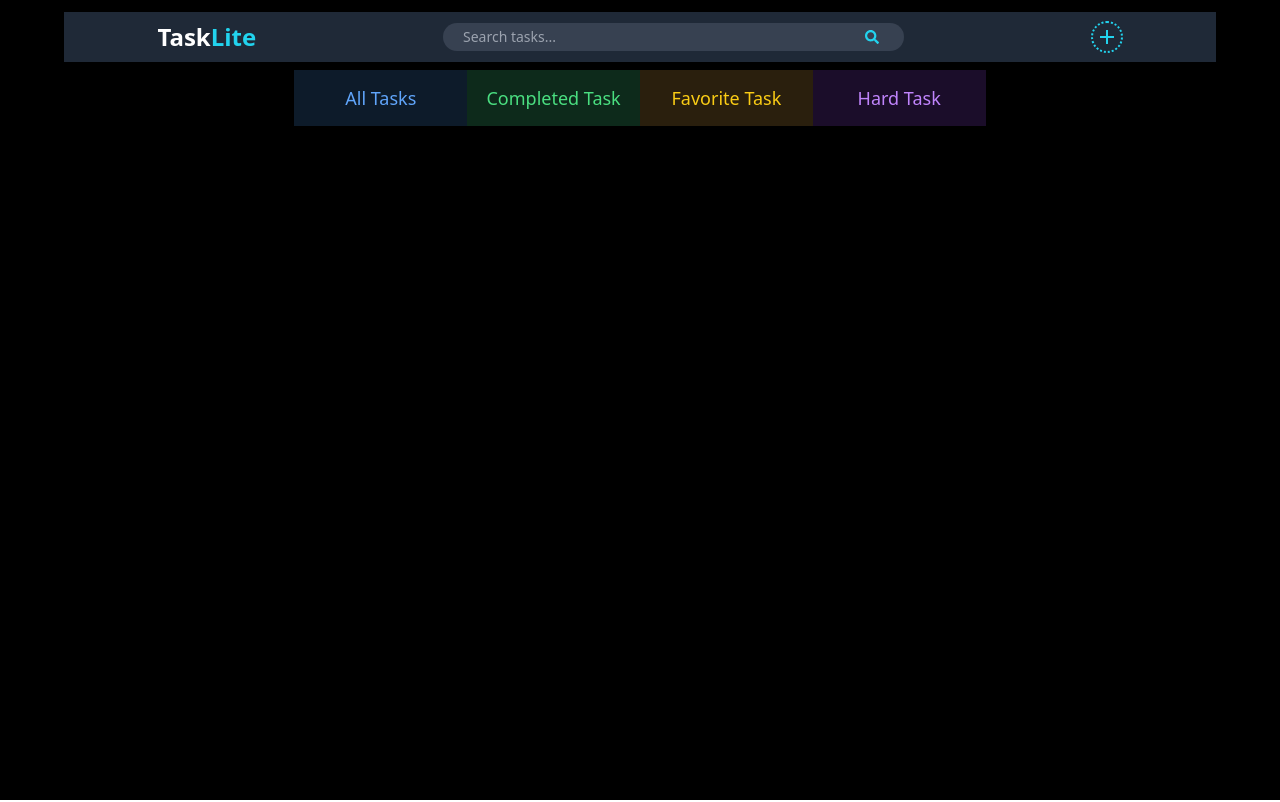
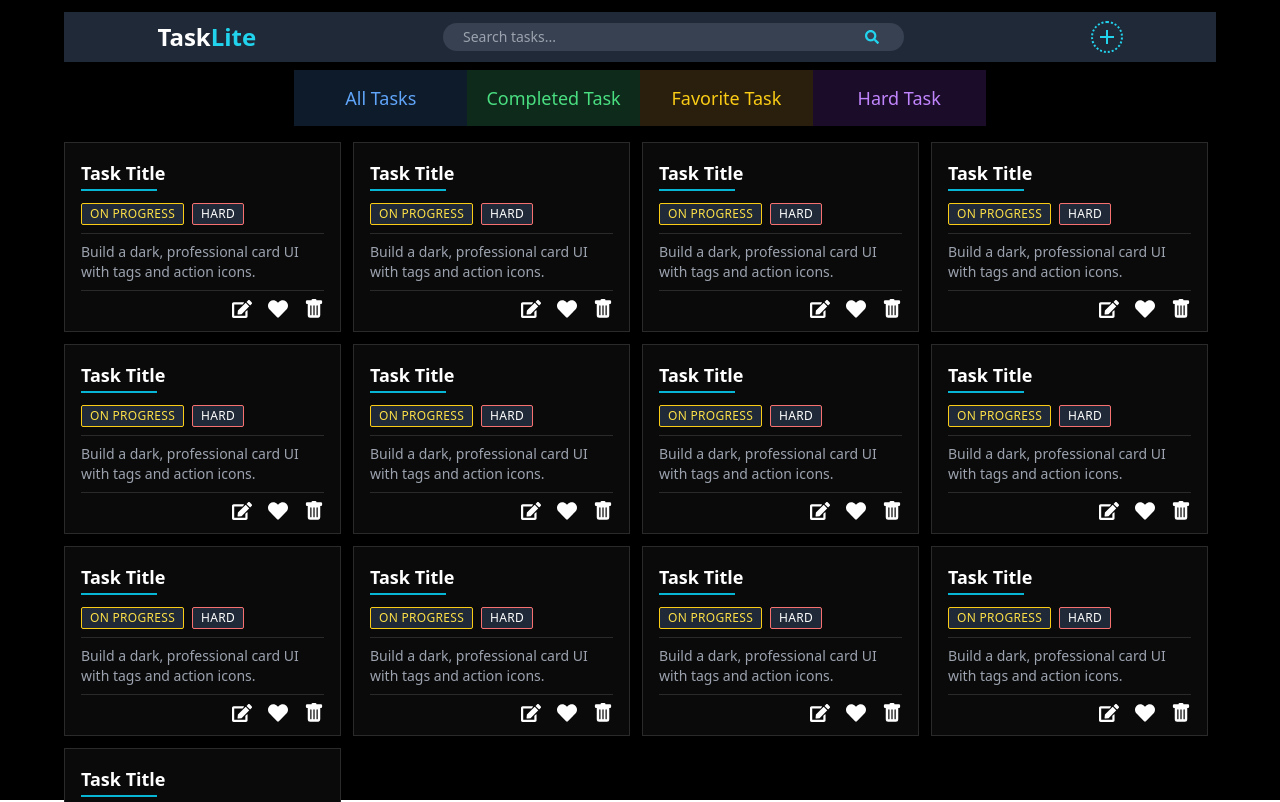
Before and after one commit to Bitan-Banerjee244/TASK-MANAGER-APP-MERN, a React (Vite) app in the folder frontend/: page / in a window 1280 px wide. Built offline with nearby package versions, Linux system fonts and the light colour scheme.

Commit message:
Card and Main Section Created

```diff
--- a/frontend/src/components/Card.jsx
+++ b/frontend/src/components/Card.jsx
@@ -1,9 +1,55 @@
-import React from 'react'
-
+import { FaHeart } from "react-icons/fa";
+import { BsTrashFill } from "react-icons/bs";
+import { FaEdit } from "react-icons/fa";
 function Card() {
   return (
-    <div>Card</div>
-  )
+    <>
+      <div
+        id="card"
+        className="w-full min-h-[190px] bg-red-100 relative overflow-hidden"
+      >
+        {/* Card content with flat black design */}
+        <div className="w-full h-full bg-[#0a0a0a] text-white p-4 flex flex-col justify-between shadow-md border border-[#2a2a2a]">
+          {/* Title + Tags */}
+          <div>
+            {/* Title with 90% underline */}
+            <h2 className="text-lg font-semibold relative pb-1 w-fit">
+              Task Title
+              <span className="absolute left-0 bottom-0 w-[90%] h-[2px] bg-cyan-500 block"></span>
+            </h2>
+
+            {/* Tags */}
+            <div className="flex gap-2 mt-3">
+              <span className="text-xs border border-yellow-400 bg-[#1f2937] text-yellow-300 px-2 py-0.5 uppercase tracking-wide rounded-sm cursor-pointer">
+                On Progress
+              </span>
+              <span className="text-xs border border-red-400 bg-[#1f2937] red-purple-300 px-2 py-0.5 uppercase tracking-wide rounded-sm cursor-pointer">
+                Hard
+              </span>
+            </div>
+          </div>
+
+          {/* Description */}
+          <p className="text-gray-400 text-sm mt-2 border-t border-[#2a2a2a] pt-2">
+            Build a dark, professional card UI with tags and action icons.
+          </p>
+
+          {/* Action Icons */}
+          <div className="flex justify-end items-center gap-4 mt-2 text-xl border-t border-[#2a2a2a] pt-2">
+            <button title="Edit" className="hover:text-cyan-400 transition">
+              <FaEdit />
+            </button>
+            <button title="Favorite" className="hover:text-pink-500 transition">
+              <FaHeart />
+            </button>
+            <button title="Delete" className="hover:text-red-500 transition">
+              <BsTrashFill />
+            </button>
+          </div>
+        </div>
+      </div>
+    </>
+  );
 }
 
-export default Card
+export default Card;
--- a/frontend/src/index.css
+++ b/frontend/src/index.css
@@ -6,5 +6,16 @@ body {
   width: 100%;
   height: 100%;
   box-sizing: border-box;
-  overflow: hidden;
+  overflow-y: hidden;
 }
+
+/* Hide scrollbar, but allow scrolling */
+.hide-scrollbar {
+  overflow: auto;           /* enable scroll */
+  scrollbar-width: none;    /* Firefox */
+  -ms-overflow-style: none; /* IE 10+ */
+}
+
+.hide-scrollbar::-webkit-scrollbar {
+  display: none;            /* Chrome, Safari */
+}
--- a/frontend/src/pages/Home.jsx
+++ b/frontend/src/pages/Home.jsx
@@ -1,5 +1,6 @@
 import Nav from "../components/Nav";
 import Filterbar from "../components/Filterbar";
+import Card from "../components/Card";
 
 function Home() {
   return (
@@ -8,8 +9,20 @@ function Home() {
         <Nav />
         <div id="container" className="w-[90%] h-screen  mx-auto pt-[70px]">
           <Filterbar />
-          <div id="task-list" className="grid grid-cols-4 gap-2 mt-4 w-full">
-
+          <div id="task-list" className="grid lg:grid-cols-4 md:grid-cols-2 grid-cols-1 gap-3 mt-4 w-full overflow-y-auto h-[calc(100vh-140px)] pr-2 hide-scrollbar">
+          <Card/>
+          <Card/>
+          <Card/>
+          <Card/>
+          <Card/>
+          <Card/>
+          <Card/>
+          <Card/>
+          <Card/>
+          <Card/>
+          <Card/>
+          <Card/>
+          <Card/>
           </div>
         </div>
       </div>
```
